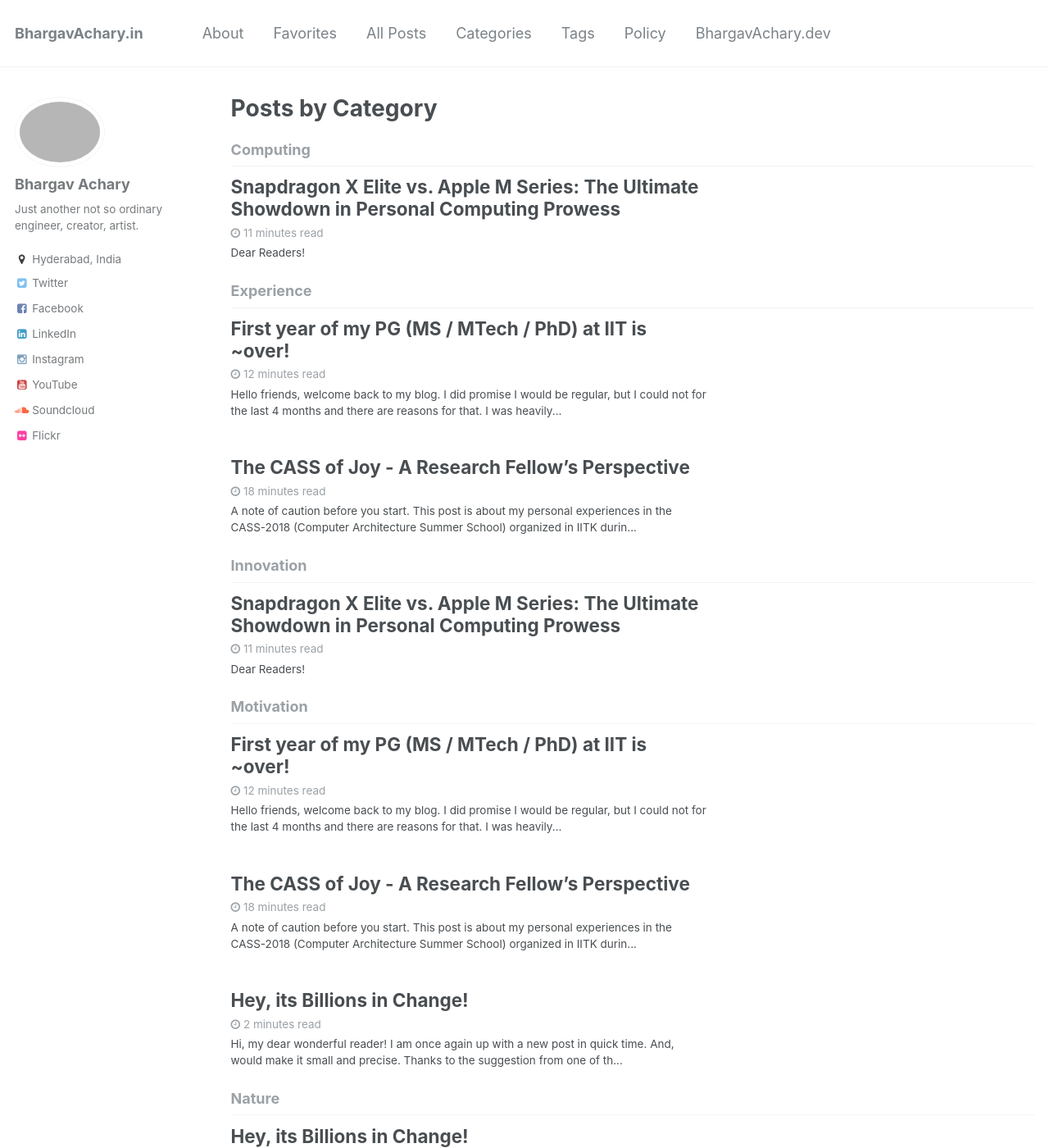
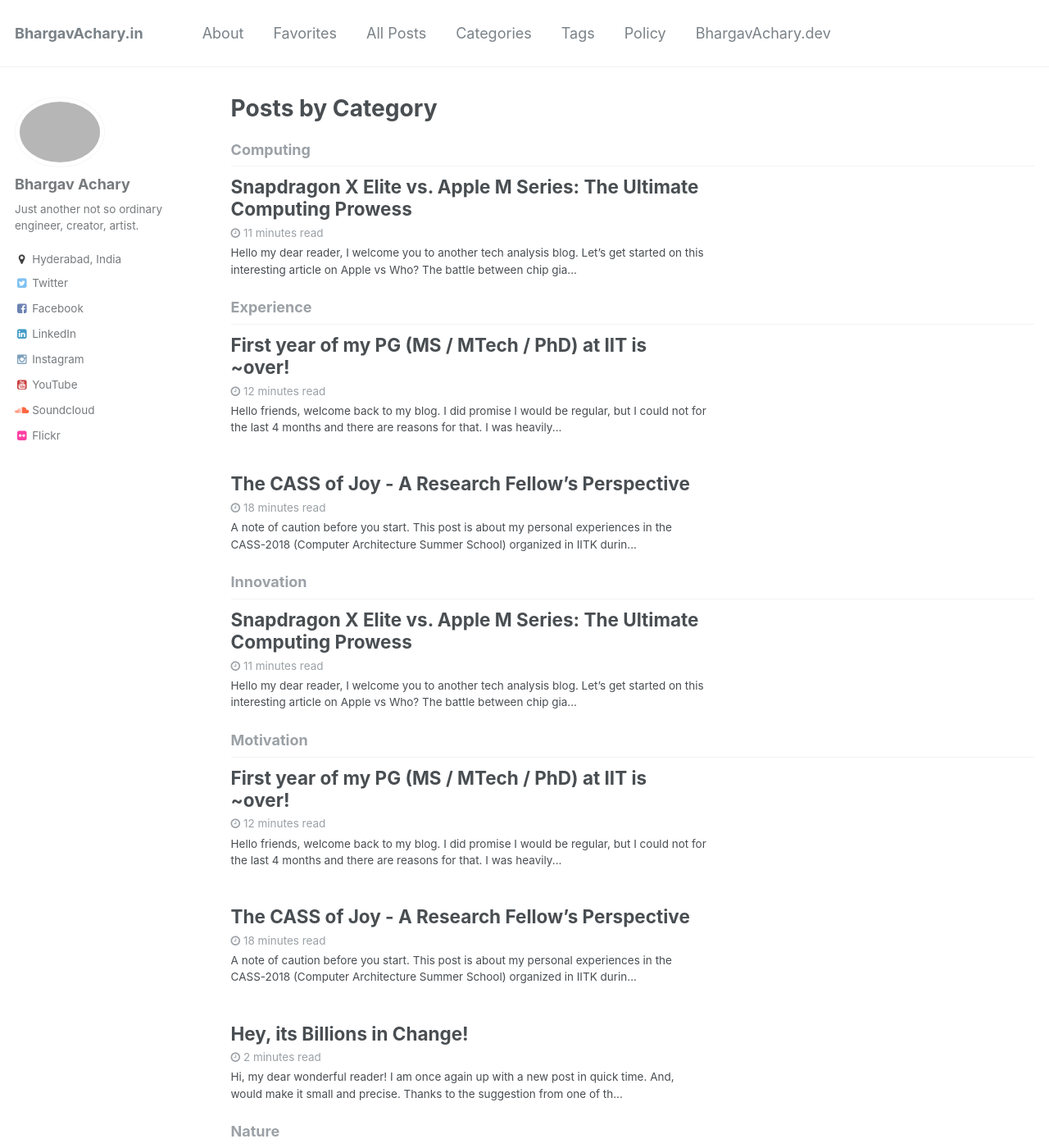
Before and after one commit to bhargavachary/bhargavachary.github.io, a Jekyll site: the page built from _pages/category-archive.html, in a window 1280 px wide and 1400 px high. Shown: the whole window at 82% size. Built offline with Jekyll 4.4.1, drawn with Linux system fonts in a browser that asks for light colours; some of the changed text lies outside the part shown.

Commit message:
Update 2024-06-21-the-qualcomm-apple-prowess.md
minor edits

```diff
--- a/_posts/2024-06-21-the-qualcomm-apple-prowess.md
+++ b/_posts/2024-06-21-the-qualcomm-apple-prowess.md
@@ -1,5 +1,5 @@
 ---
-title: "Snapdragon X Elite vs. Apple M Series: The Ultimate Showdown in Personal Computing Prowess"
+title: "Snapdragon X Elite vs. Apple M Series: The Ultimate Computing Prowess"
 categories:
   - Technology
   - Innovation
@@ -17,11 +17,10 @@
   - TechComparison
 ---
 
-Dear Readers!
+Hello my dear reader, I welcome you to another tech analysis blog.
+Let's get started on this interesting article on Apple vs Who? The battle between chip giants Qualcomm and Apple continues to captivate tech enthusiasts and professionals alike. At the much-anticipated showdown of 2024, two titans have emerged: the Snapdragon X Elite and Apple’s M Series. In this article, I deep dive into an in-depth analysis of these powerful contenders, exploring their performance, efficiency, user experience, and AI capabilities. The stakes are higher than ever, as these chips aim to redefine what’s possible in personal computing.
 
-In the ever-evolving landscape of computing, the battle between chip giants Qualcomm and Apple continues to captivate tech enthusiasts and professionals alike. At the much-anticipated showdown of 2024, two titans have emerged: the Snapdragon X Elite and Apple’s M Series. Today, I delve into an in-depth analysis of these powerful contenders, exploring their performance, efficiency, user experience, and AI capabilities. The stakes are higher than ever, as these chips aim to redefine what’s possible in personal computing.
-
-Drawing from my extensive background in deep learning, computer architecture research, and hands-on experience with performance analysis for semiconductor giants, I bring you a detailed article that goes beyond surface-level comparisons. My intention is to offer insights, that only a seasoned professional, who is deeply embedded in the tech landscape can provide.
+Drawing from my extensive academic background in deep learning, computer architecture research, and hands-on experience with performance analysis for semiconductor giants, I bring you a detailed article that goes beyond surface-level comparisons. My intention is to offer insights, that only a seasoned professional, who is deeply embedded in the tech landscape can provide.
 
 #### Performance
 
@@ -102,8 +101,9 @@
 The evolution of computing technologies is accelerating, and the competition between Qualcomm and Apple will likely lead to groundbreaking advancements. The potential synergy between NVIDIA and ARM adds another layer of excitement, promising a future where high-performance computing becomes even more accessible and powerful.
 
 Stay tuned for more updates and insights as we continue to explore the rapidly changing landscape of technology. Your feedback and thoughts are always welcome!
+Please feel free to drop any comments!
 
-Warm regards,
+Cheers,
 Bhargav
 
 #CompetitiveAnalysis #SnapdragonXElite #AppleMSeries #TechComparison #PerformanceReview #BatteryLife #Connectivity #AI #TechInnovation #Qualcomm #Apple #WWDC2024 #HighPerformanceComputing #PersonalComputing #MobileProcessors #GPUPower #AIApplications #PrivacyMatters #TechFuture #SoftwareHardwareIntegration #NVIDIA #ARM
```
Also changed, not shown: other parts of _posts/2024-06-21-the-qualcomm-apple-prowess.md (+4 -4 lines).
